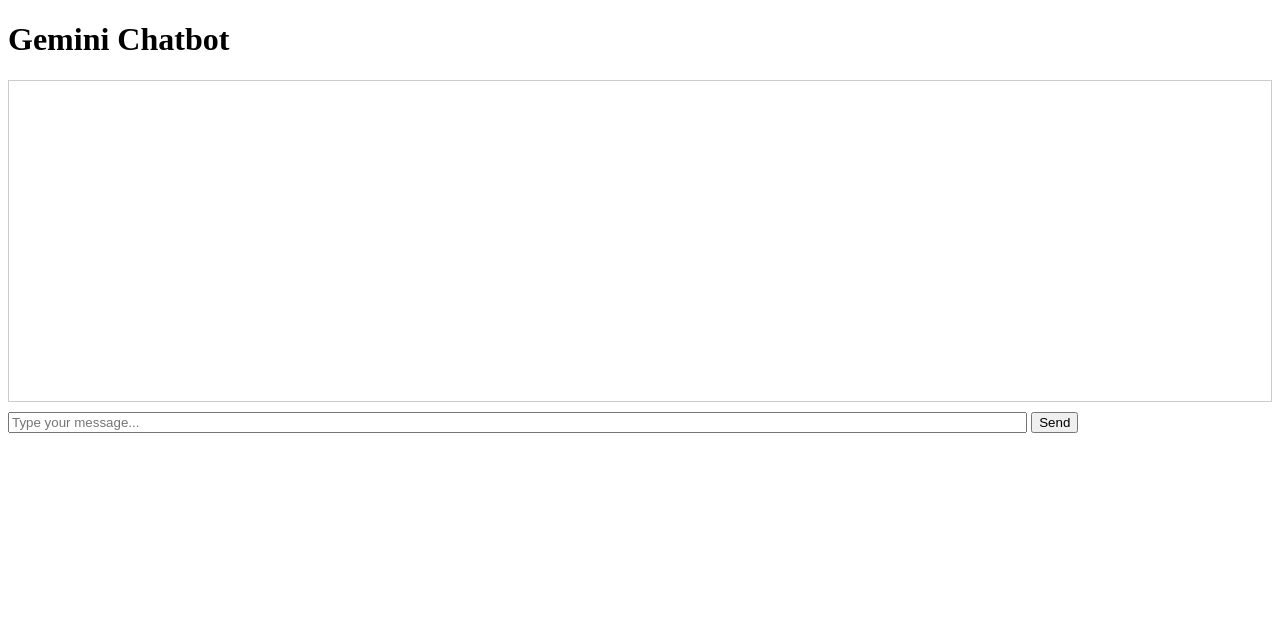
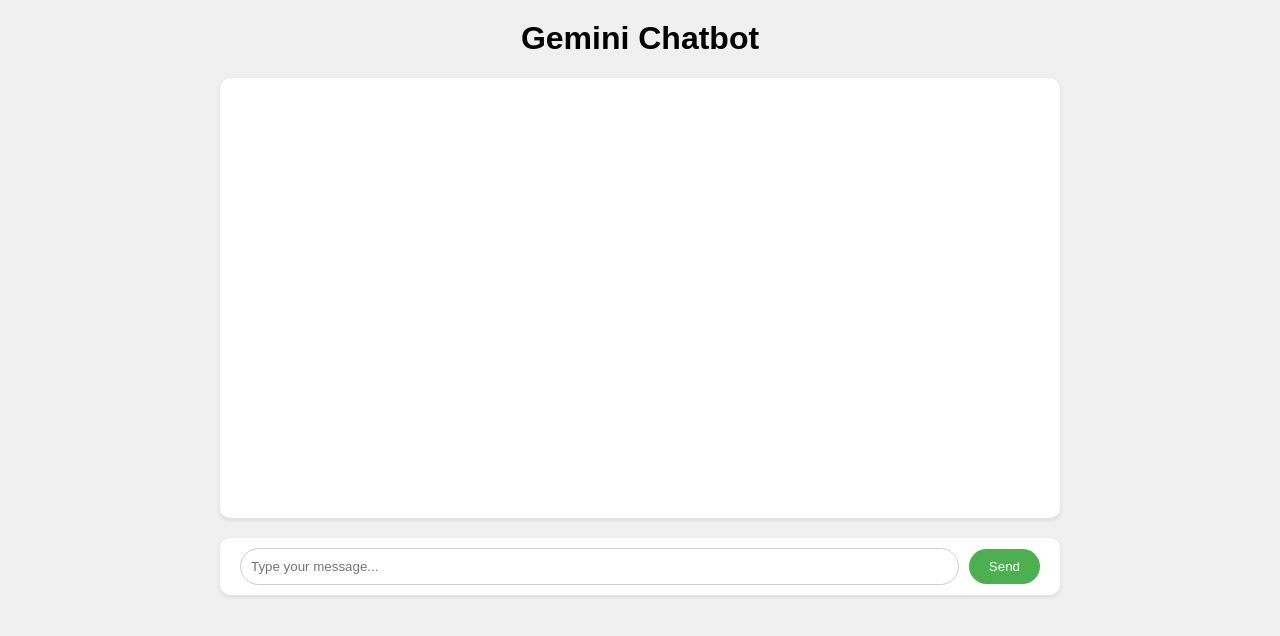
Before and after one commit to iampraneeth-coder/gemini-coder, a website: page index.html in a window 1280 px wide. Drawn offline with Linux system fonts and the light colour scheme.

Commit message:
Update index.html

```diff
--- a/index.html
+++ b/index.html
@@ -2,26 +2,17 @@
 <html>
 <head>
   <title>Gemini Chatbot</title>
-  <style>
-    #chat-area {
-      border: 1px solid #ccc;
-      padding: 10px;
-      margin-bottom: 10px;
-      height: 300px;
-      overflow-y: scroll;
-    }
-    #user-input {
-      width: 80%;
-    }
-  </style>
+  <link rel="stylesheet" href="style.css">
+  <meta name="viewport" content="width=device-width, initial-scale=1">
 </head>
 <body>
   <h1>Gemini Chatbot</h1>
   <div id="chat-area"></div>
-   <div id="user-input-area">
+  <div id="user-input-area">
     <input type="text" id="user-input" placeholder="Type your message...">
     <button id="send-button">Send</button>
-    </div>
+  </div>
+
   <script>
     const chatArea = document.getElementById('chat-area');
     const userInput = document.getElementById('user-input');
@@ -62,8 +53,8 @@
 
     function displayMessage(sender, message) {
       const msgDiv = document.createElement('div');
-       msgDiv.classList.add('message'); // Add the "message" class
-        msgDiv.classList.add(sender); // Add the "user" or "bot" class
+      msgDiv.classList.add('message'); // Add the "message" class
+      msgDiv.classList.add(sender); // Add the "user" or "bot" class
       msgDiv.textContent = `${message}`;
       chatArea.appendChild(msgDiv);
       chatArea.scrollTop = chatArea.scrollHeight; // Scroll to the bottom
```
